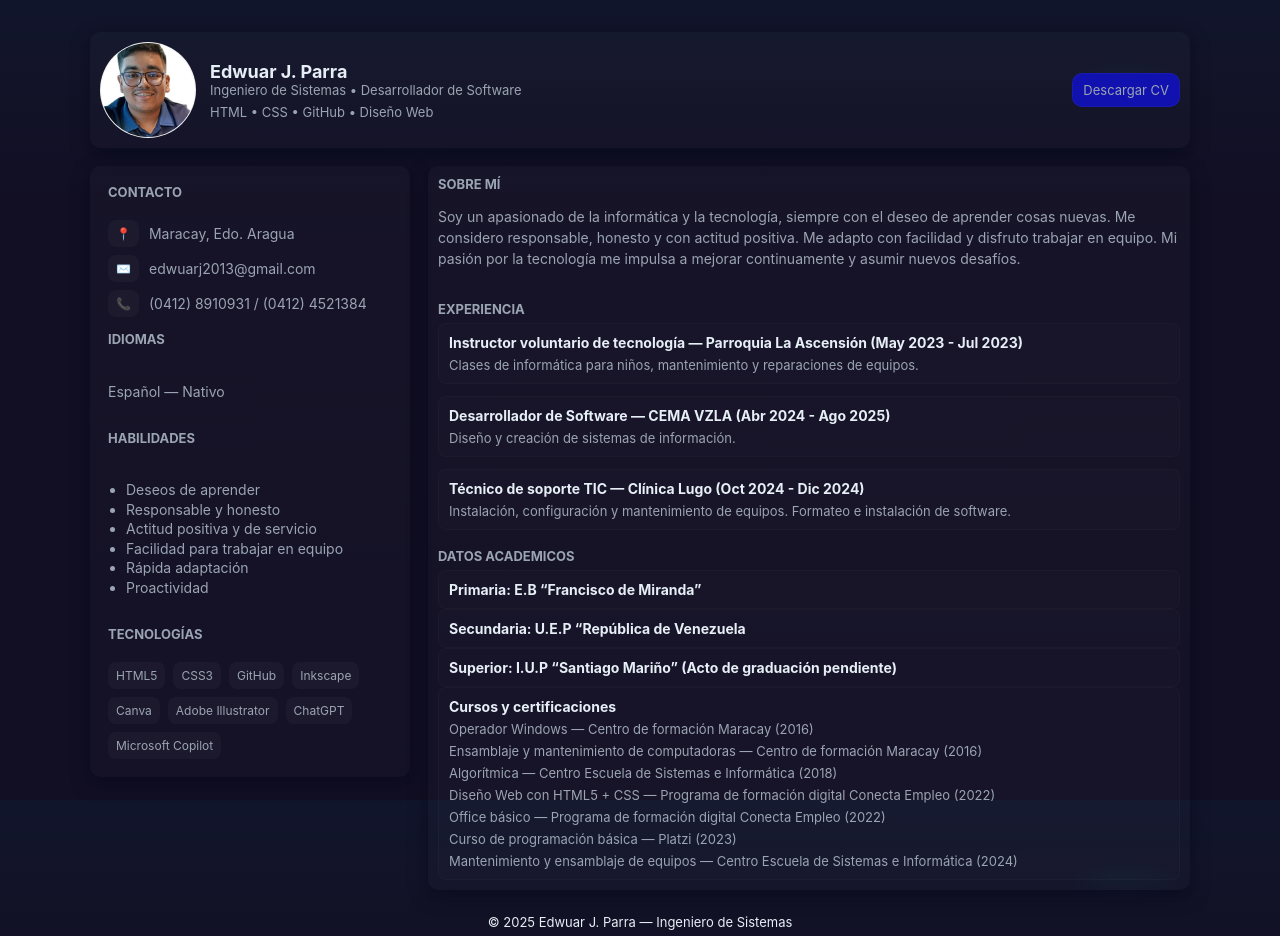
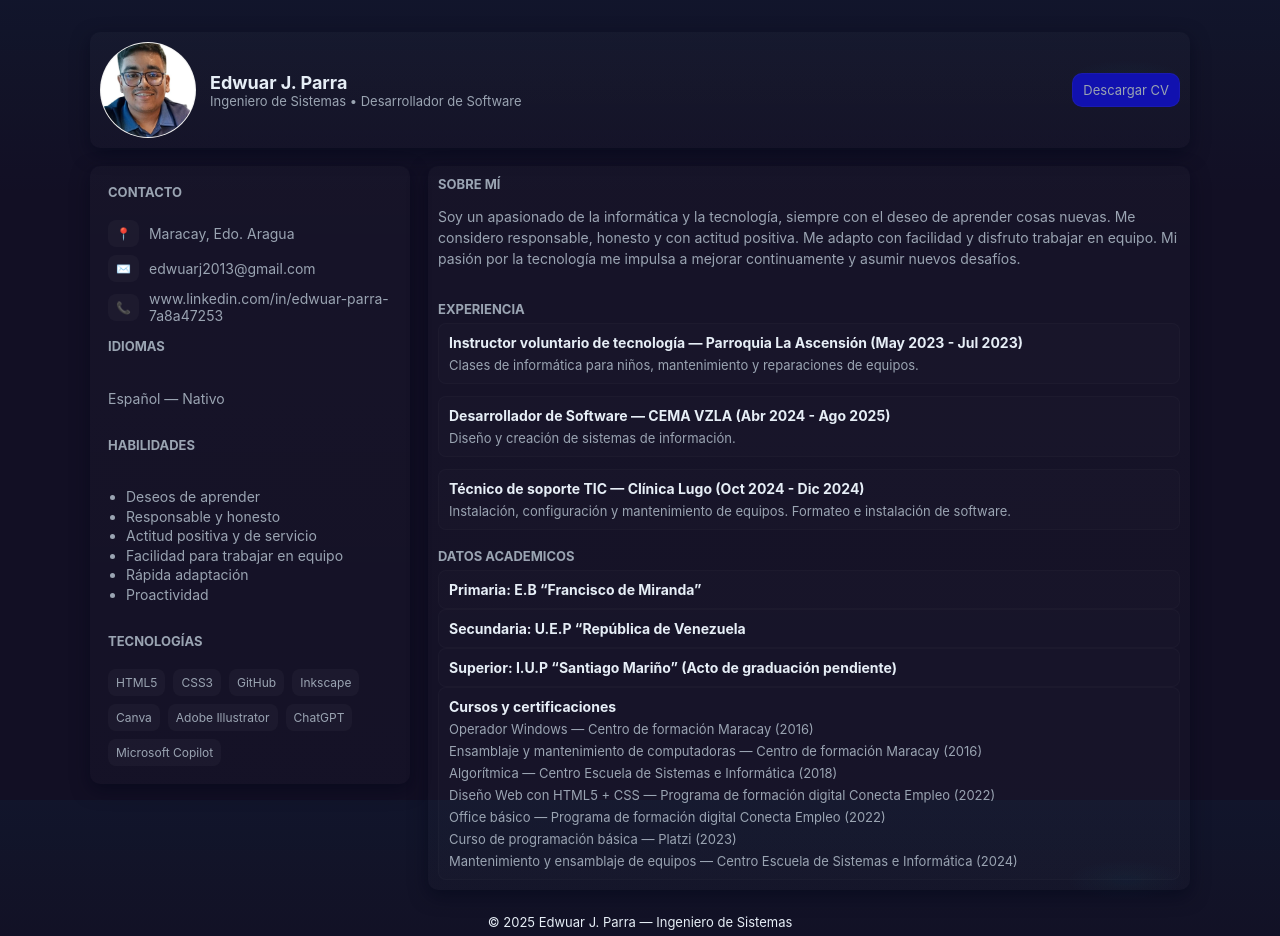
Before and after one commit to Spartianus/Spartianus, a plain HTML site: page index.html in a window 1280 px wide. Drawn offline with Linux system fonts and the light colour scheme.

Commit message:
Datos del Curriculum actualizados

```diff
--- a/index.html
+++ b/index.html
@@ -19,7 +19,6 @@
                 <div>
                     <h1 id="title">Edwuar J. Parra</h1>
                     <p class="lead">Ingeniero de Sistemas • Desarrollador de Software</p>
-                    <p class="lead" style="margin-top:6px;">HTML • CSS • GitHub • Diseño Web</p>
                 </div>
             </div>
 
@@ -34,7 +33,7 @@
             <div class="contact-list">
                 <div class="contact-item"><span class="tag">📍</span> Maracay, Edo. Aragua</div>
                 <div class="contact-item"><span class="tag">✉️</span> <a href="mailto:edwuarj2013@gmail.com">edwuarj2013@gmail.com</a></div>
-                <div class="contact-item"><span class="tag">📞</span> (0412) 8910931 / (0412) 4521384</div>
+                <div class="contact-item"><span class="tag">📞</span>www.linkedin.com/in/edwuar-parra-7a8a47253</div>
             </div>
 
             <h3 class="section-title">Idiomas</h3>
```
